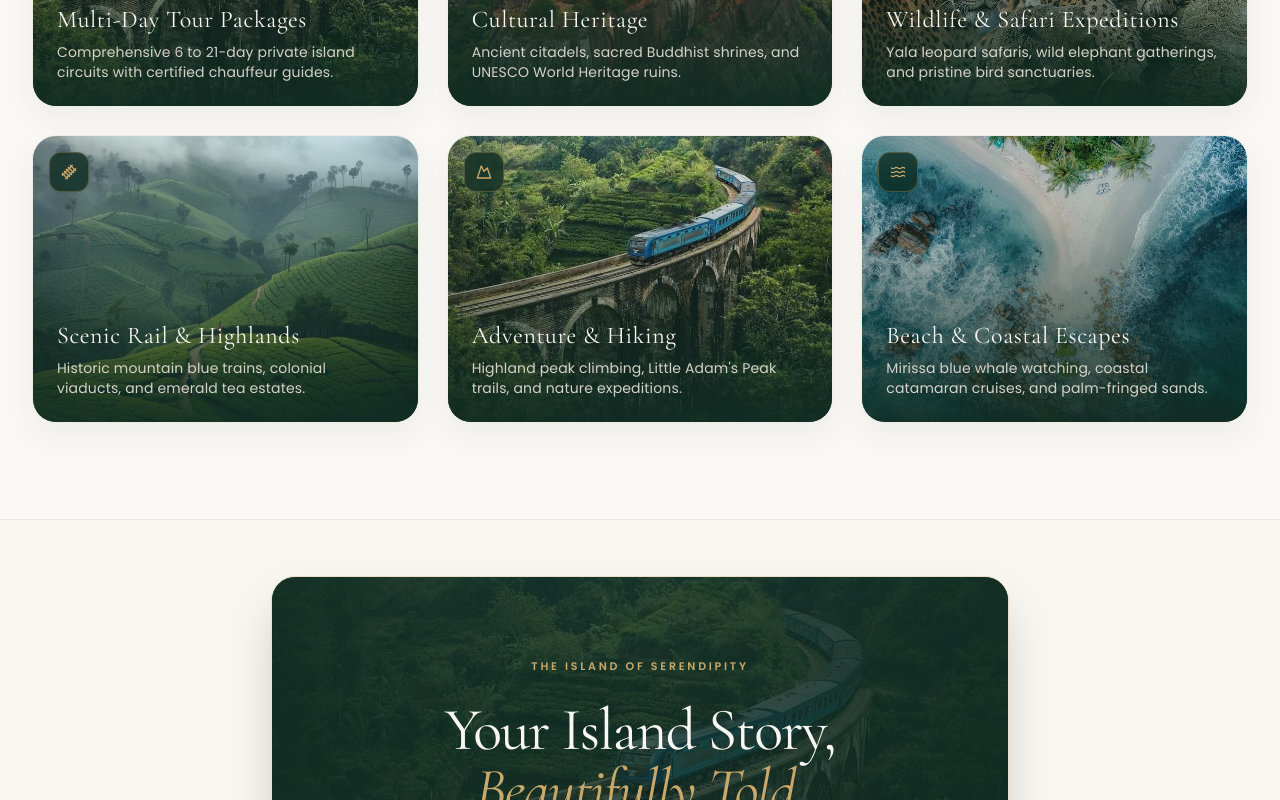
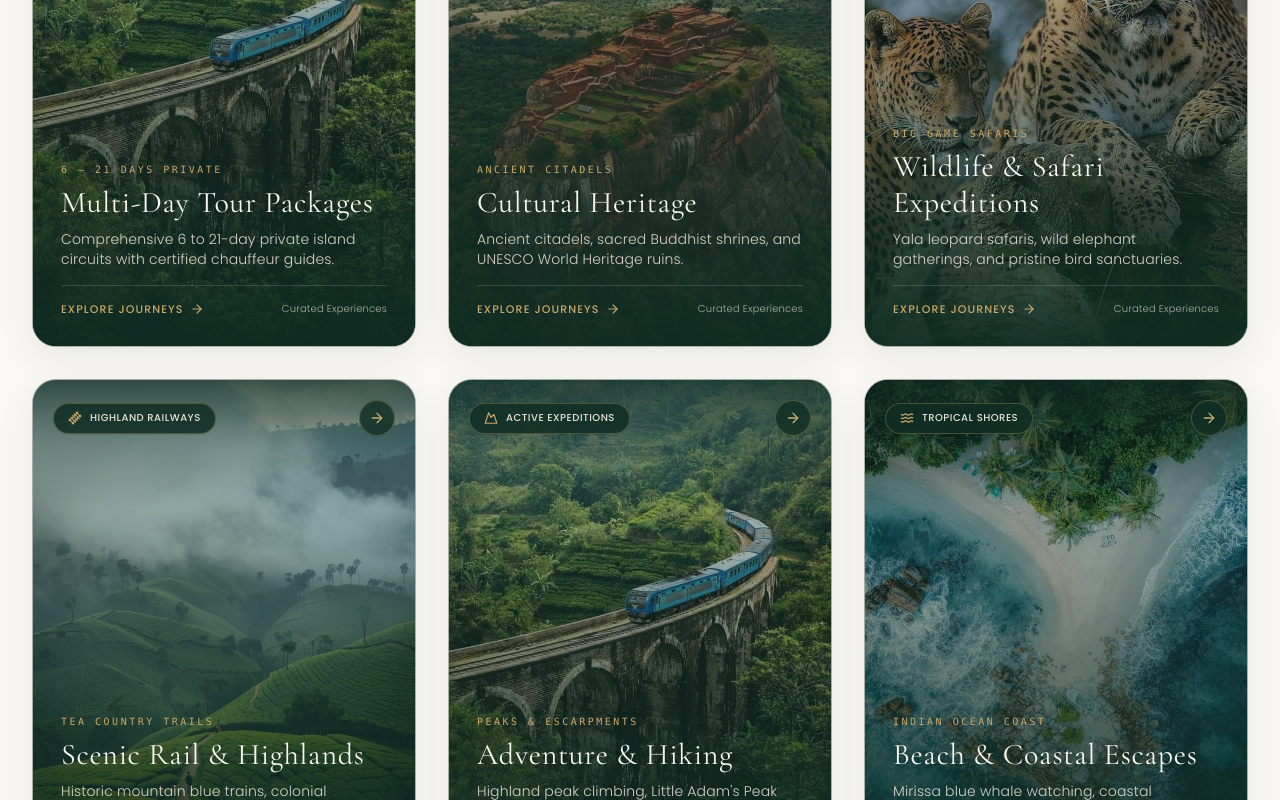
Before and after one commit to raniduabey/EXPLORE-TOURS, a Next.js app: page / in a window 1280 px wide. Shown: the part 5420-6220 px from the top of the page. Built offline with nearby package versions, Linux system fonts and the light colour scheme; no server answers; the database is empty.

Commit message:
feat(homepage): convert Curated By Interest cards to vertical portrait style

```diff
--- a/src/app/tours/page.tsx
+++ b/src/app/tours/page.tsx
@@ -32,7 +32,9 @@ const CATEGORIES = [
   { label: "Multi-Day Tour Packages", value: "multiday" },
   { label: "Cultural Heritage", value: "cultural" },
   { label: "Wildlife & Safari", value: "wildlife" },
+  { label: "Scenic Rail & Highlands", value: "scenic" },
   { label: "Adventure & Hiking", value: "adventure" },
+  { label: "Beach & Coastal Escapes", value: "beaches" },
 ];
 
 function ToursPageContent() {
@@ -145,7 +147,11 @@ function ToursPageContent() {
           const matchCatSlug = t.categorySlug?.toLowerCase() === catLower;
           const matchCatName = t.categoryName?.toLowerCase().includes(catLower);
           const matchType = t.tourType?.toLowerCase().includes(catLower);
-          if (!matchCatSlug && !matchCatName && !matchType) return false;
+          const matchContent =
+            (t.title + " " + t.location + " " + (t.highlights || []).join(" ") + " " + (t.shortDescription || ""))
+              .toLowerCase()
+              .includes(catLower === "scenic" ? "train" : catLower === "beaches" ? "whale" : catLower);
+          if (!matchCatSlug && !matchCatName && !matchType && !matchContent) return false;
         }
 
         // Price check
--- a/src/components/home/CategoryGrid.tsx
+++ b/src/components/home/CategoryGrid.tsx
@@ -1,60 +1,88 @@
 "use client";
-import React from "react";
+import React, { useState } from "react";
 import Link from "next/link";
 import Image from "next/image";
-import { Landmark, Compass, Mountain, Waves, Utensils, TrainTrack, CalendarRange } from "lucide-react";
+import {
+  Landmark,
+  Compass,
+  Mountain,
+  Waves,
+  TrainTrack,
+  CalendarRange,
+  ArrowRight,
+} from "lucide-react";
 import { FadeIn, FadeInStagger, FadeInStaggerItem } from "@/components/ui/motion";
 
 export const CategoryGrid: React.FC = () => {
+  const [imgErrors, setImgErrors] = useState<Record<string, boolean>>({});
+
   const categories = [
     {
       title: "Multi-Day Tour Packages",
       desc: "Comprehensive 6 to 21-day private island circuits with certified chauffeur guides.",
       slug: "multiday",
       icon: CalendarRange,
-      image: "/images/categories/multiday.jpg"
+      image: "/images/categories/multiday.jpg",
+      tag: "Island Circuits",
+      subtitle: "6 – 21 Days Private",
+      focalPosition: "object-center",
     },
     {
       title: "Cultural Heritage",
       desc: "Ancient citadels, sacred Buddhist shrines, and UNESCO World Heritage ruins.",
       slug: "cultural",
       icon: Landmark,
-      image: "/images/categories/cultural.jpg"
+      image: "/images/categories/cultural.jpg",
+      tag: "UNESCO Heritage",
+      subtitle: "Ancient Citadels",
+      focalPosition: "object-[center_30%]",
     },
     {
       title: "Wildlife & Safari Expeditions",
       desc: "Yala leopard safaris, wild elephant gatherings, and pristine bird sanctuaries.",
       slug: "wildlife",
       icon: Compass,
-      image: "/images/categories/wildlife.jpg"
+      image: "/images/categories/wildlife.jpg",
+      tag: "Wild Wilderness",
+      subtitle: "Big Game Safaris",
+      focalPosition: "object-center",
     },
     {
       title: "Scenic Rail & Highlands",
       desc: "Historic mountain blue trains, colonial viaducts, and emerald tea estates.",
       slug: "scenic",
       icon: TrainTrack,
-      image: "/images/categories/scenic.jpg"
+      image: "/images/categories/scenic.jpg",
+      tag: "Highland Railways",
+      subtitle: "Tea Country Trails",
+      focalPosition: "object-[center_25%]",
     },
     {
       title: "Adventure & Hiking",
       desc: "Highland peak climbing, Little Adam's Peak trails, and nature expeditions.",
       slug: "adventure",
       icon: Mountain,
-      image: "/images/categories/adventure.jpg"
+      image: "/images/categories/adventure.jpg",
+      tag: "Active Expeditions",
+      subtitle: "Peaks & Escarpments",
+      focalPosition: "object-[center_20%]",
     },
     {
       title: "Beach & Coastal Escapes",
       desc: "Mirissa blue whale watching, coastal catamaran cruises, and palm-fringed sands.",
       slug: "beaches",
       icon: Waves,
-      image: "/images/categories/beaches.jpg"
-    }
+      image: "/images/categories/beaches.jpg",
+      tag: "Tropical Shores",
+      subtitle: "Indian Ocean Coast",
+      focalPosition: "object-center",
+    },
   ];
 
   return (
     <section className="py-16 sm:py-20 lg:py-24 px-4 sm:px-6 lg:px-8 bg-[#FAF8F5] border-y border-luxury-sand/80">
       <div className="max-w-7xl mx-auto">
-        <FadeIn className="text-center max-w-2xl mx-auto mb-10 sm:mb-12">
+        <FadeIn className="text-center max-w-2xl mx-auto mb-12 sm:mb-14">
           <div className="inline-flex items-center gap-2 px-3.5 py-1.5 rounded-full bg-luxury-forest/5 text-luxury-gold text-[10px] font-mono uppercase tracking-[0.25em] border border-luxury-gold/30 mb-3">
             <span>Specialized Travel Styles</span>
           </div>
@@ -66,32 +94,65 @@ export const CategoryGrid: React.FC = () => {
           </p>
         </FadeIn>
 
-        <FadeInStagger className="grid grid-cols-1 sm:grid-cols-2 lg:grid-cols-3 gap-6 sm:gap-7">
+        <FadeInStagger className="grid grid-cols-1 sm:grid-cols-2 lg:grid-cols-3 gap-6 sm:gap-7 lg:gap-8">
           {categories.map((c) => {
             const Icon = c.icon;
+            const imgSrc = imgErrors[c.slug] ? "/images/destinations/sigiriya.jpg" : c.image;
+
             return (
               <FadeInStaggerItem key={c.slug}>
                 <Link
                   href={`/tours?category=${c.slug}`}
-                  className="group relative h-72 rounded-3xl overflow-hidden shadow-[0_12px_30px_rgba(16,45,36,0.06)] hover:shadow-[0_20px_45px_rgba(16,45,36,0.12)] border border-luxury-sand/60 transition-all duration-500 transform hover:-translate-y-1.5 block"
+                  className="group relative h-[460px] sm:h-[480px] lg:h-[520px] rounded-3xl overflow-hidden shadow-[0_12px_35px_rgba(16,45,36,0.08)] hover:shadow-[0_24px_55px_rgba(16,45,36,0.18)] border border-luxury-sand/70 hover:border-luxury-gold/60 transition-all duration-500 transform hover:-translate-y-2 block bg-luxury-forest"
                 >
+                  {/* Portrait Background Image */}
                   <Image
-                    src={c.image}
+                    src={imgSrc}
                     alt={c.title}
                     fill
-                    className="object-cover group-hover:scale-105 transition-transform duration-700 ease-out"
+                    sizes="(max-width: 640px) 100vw, (max-width: 1024px) 50vw, 33vw"
+                    onError={() => setImgErrors((prev) => ({ ...prev, [c.slug]: true }))}
+                    className={`object-cover ${c.focalPosition} group-hover:scale-105 transition-transform duration-700 ease-out`}
                   />
-                  <div className="absolute inset-0 bg-gradient-to-t from-luxury-forest/95 via-luxury-forest/40 to-transparent" />
-                  <div className="absolute top-4 left-4 w-10 h-10 rounded-xl bg-luxury-forest/80 backdrop-blur-md border border-luxury-gold/30 flex items-center justify-center text-luxury-gold shadow-sm">
-                    <Icon className="w-4 h-4" />
+
+                  {/* Dual Subtle Vignette & Gradient Overlays for High Legibility */}
+                  <div className="absolute inset-x-0 top-0 h-32 bg-gradient-to-b from-luxury-forest/80 via-luxury-forest/30 to-transparent pointer-events-none" />
+                  <div className="absolute inset-0 bg-gradient-to-t from-luxury-forest/95 via-luxury-forest/45 to-transparent pointer-events-none" />
+                  <div className="absolute inset-0 bg-luxury-forest/10 group-hover:bg-transparent transition-colors duration-500 pointer-events-none" />
+
+                  {/* Top Header: Category Tag & Circular Action Pill */}
+                  <div className="absolute top-5 left-5 right-5 z-10 flex items-center justify-between">
+                    <span className="inline-flex items-center gap-2 px-3.5 py-1.5 rounded-full bg-luxury-forest/85 backdrop-blur-md border border-luxury-gold/30 text-luxury-gold shadow-sm">
+                      <Icon className="w-3.5 h-3.5 text-luxury-gold" />
+                      <span className="text-[10px] font-sans font-medium uppercase tracking-wider text-luxury-sand">
+                        {c.tag}
+                      </span>
+                    </span>
+                    <div className="w-9 h-9 rounded-full bg-luxury-forest/80 backdrop-blur-md border border-luxury-gold/30 flex items-center justify-center text-luxury-gold group-hover:bg-luxury-gold group-hover:text-luxury-forest transition-all duration-300 shadow-sm">
+                      <ArrowRight className="w-4 h-4 transform group-hover:translate-x-0.5 transition-transform" />
+                    </div>
                   </div>
-                  <div className="absolute bottom-0 left-0 right-0 p-6 text-luxury-ivory">
-                    <h3 className="font-serif text-xl sm:text-2xl font-normal tracking-wide text-luxury-ivory group-hover:text-luxury-gold transition-colors">
+
+                  {/* Bottom Content: Subtitle, Title, Description, and Link Footer */}
+                  <div className="absolute bottom-0 left-0 right-0 p-6 sm:p-7 text-luxury-ivory z-10">
+                    <span className="text-[10px] font-mono uppercase tracking-[0.25em] text-luxury-gold block mb-1.5">
+                      {c.subtitle}
+                    </span>
+                    <h3 className="font-serif text-2xl sm:text-3xl font-normal tracking-wide text-luxury-ivory group-hover:text-luxury-gold transition-colors leading-snug">
                       {c.title}
                     </h3>
-                    <p className="text-xs sm:text-sm text-luxury-sand/90 font-sans font-normal mt-1.5 line-clamp-2 leading-relaxed">
+                    <p className="text-xs sm:text-sm text-luxury-sand/90 font-sans font-light mt-2 line-clamp-2 sm:line-clamp-3 leading-relaxed">
                       {c.desc}
                     </p>
+                    <div className="mt-4 pt-3.5 border-t border-white/15 flex items-center justify-between">
+                      <span className="text-[11px] font-sans uppercase tracking-widest text-luxury-gold font-medium flex items-center gap-1.5 group-hover:text-luxury-ivory transition-colors">
+                        <span>Explore Journeys</span>
+                        <ArrowRight className="w-3.5 h-3.5 transform group-hover:translate-x-1 transition-transform" />
+                      </span>
+                      <span className="text-[10px] font-sans font-light text-luxury-sand/70">
+                        Curated Experiences
+                      </span>
+                    </div>
                   </div>
                 </Link>
               </FadeInStaggerItem>
```
